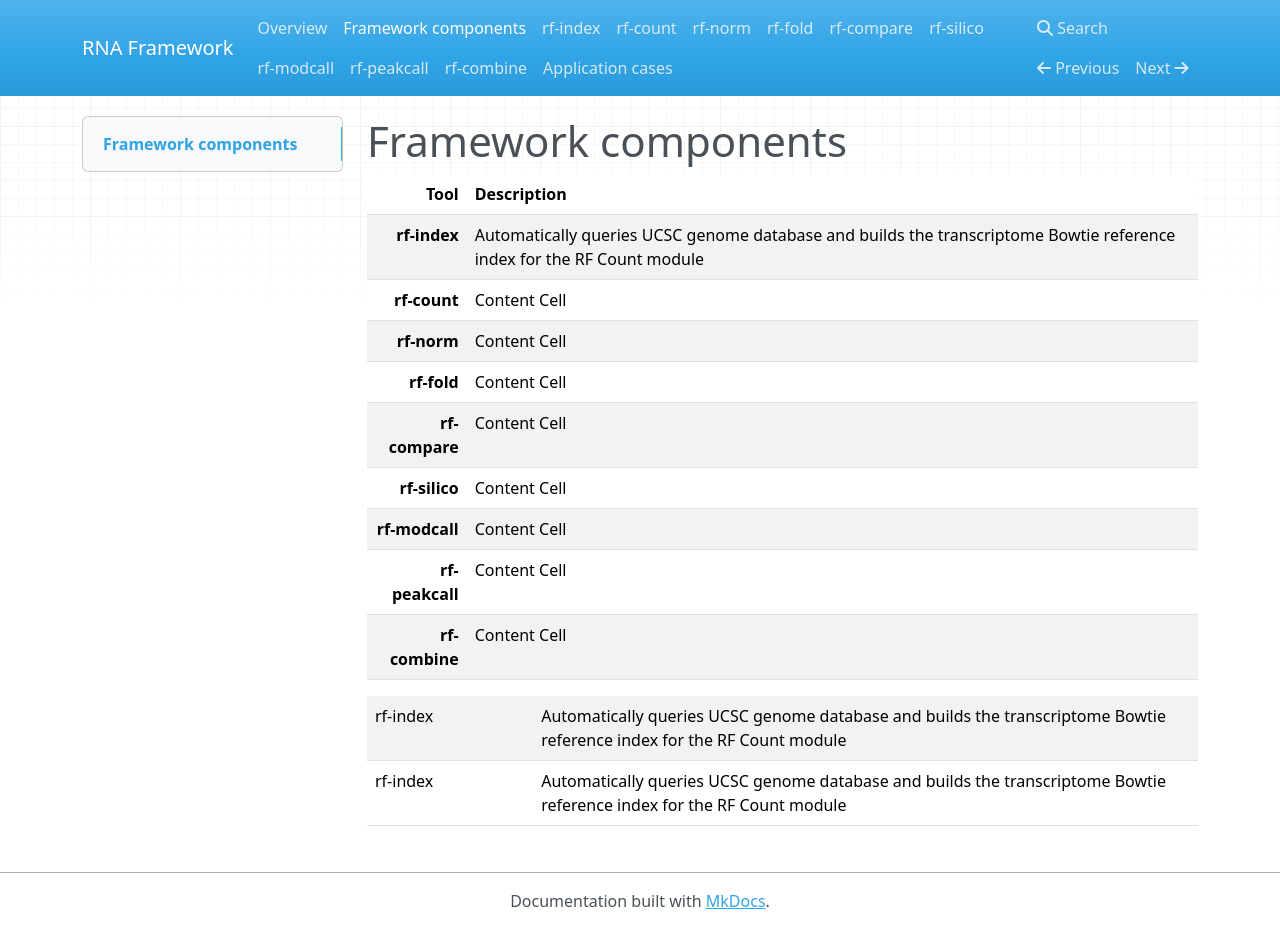
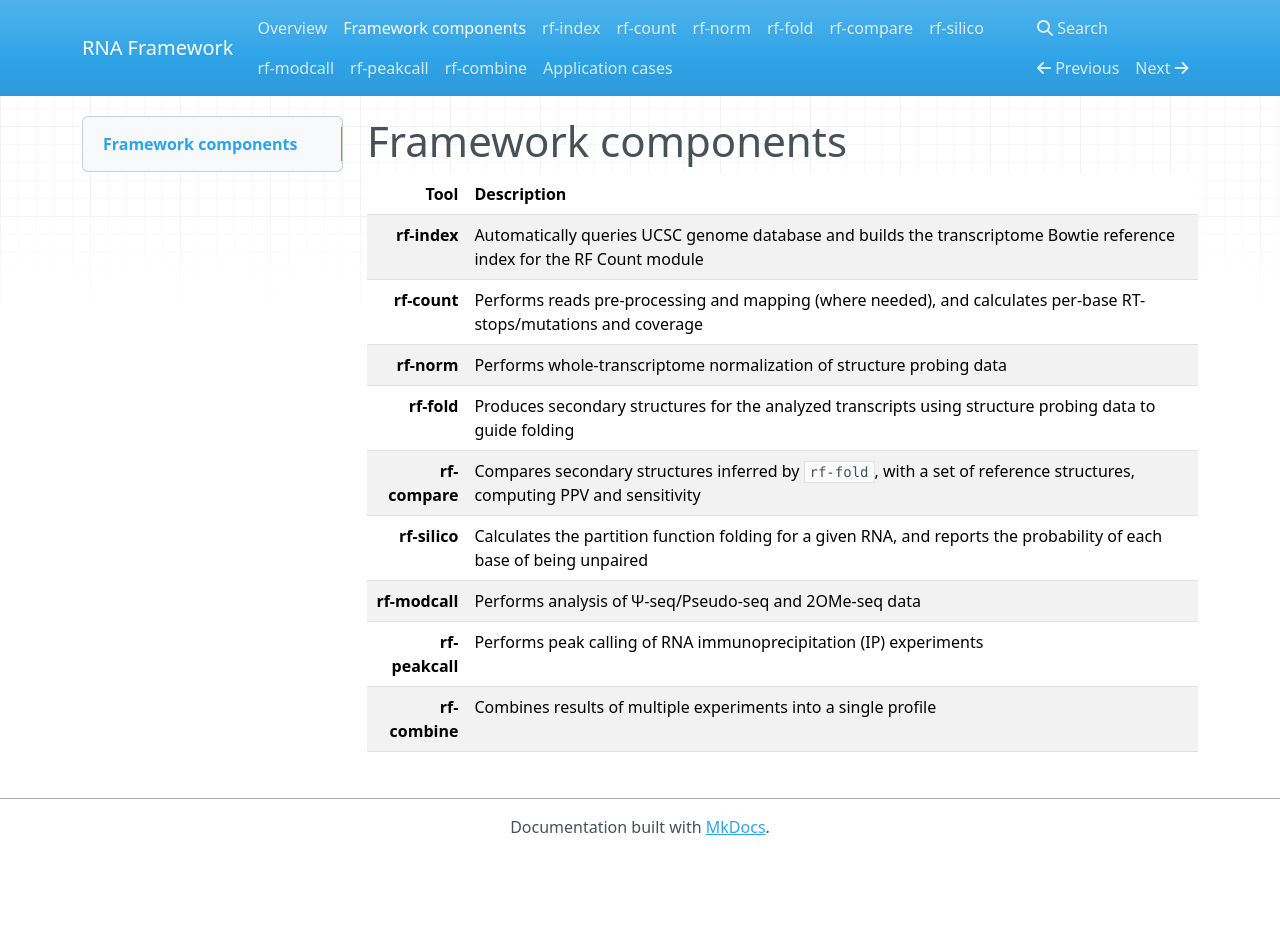
Before and after one commit to dincarnato/RNAFramework, an MkDocs documentation site: the page built from docs/components.md, in a window 1280 px wide and 929 px high. Built offline with MkDocs 1.6.1, drawn with Linux system fonts in a browser that asks for light colours; nearby versions of some CDN libraries; old or Windows-style settings are respelled for this version of MkDocs.

Commit message:
no message

```diff
--- a/docs/components.md
+++ b/docs/components.md
@@ -3,32 +3,11 @@
 Tool              | Description
 ----------------: | :------------
 __rf-index__      | Automatically queries UCSC genome database and builds the transcriptome Bowtie reference index for the RF Count module
-__rf-count__      | Content Cell
-__rf-norm__       | Content Cell
-__rf-fold__       | Content Cell
-__rf-compare__    | Content Cell
-__rf-silico__     | Content Cell
-__rf-modcall__    | Content Cell
-__rf-peakcall__   | Content Cell
-__rf-combine__    | Content Cell
-
-
-
-<table>
-<tr>
-<td style="width: 20%">
-rf-index
-</td>
-<td>
-Automatically queries UCSC genome database and builds the transcriptome Bowtie reference index for the RF Count module
-</td>
-</tr>
-<tr>
-<td style="width: 20%">
-rf-index
-</td>
-<td>
-Automatically queries UCSC genome database and builds the transcriptome Bowtie reference index for the RF Count module
-</td>
-</tr>
-</table>
+__rf-count__      | Performs reads pre-processing and mapping (where needed), and calculates per-base RT-stops/mutations and coverage
+__rf-norm__       | Performs whole-transcriptome normalization of structure probing data
+__rf-fold__       | Produces secondary structures for the analyzed transcripts using structure probing data to guide folding
+__rf-compare__    | Compares secondary structures inferred by `rf-fold`, with a set of reference structures, computing PPV and sensitivity
+__rf-silico__     | Calculates the partition function folding for a given RNA, and reports the probability of each base of being unpaired
+__rf-modcall__    | Performs analysis of &Psi;-seq/Pseudo-seq and 2OMe-seq data
+__rf-peakcall__   | Performs peak calling of RNA immunoprecipitation (IP) experiments
+__rf-combine__    | Combines results of multiple experiments into a single profile
```
